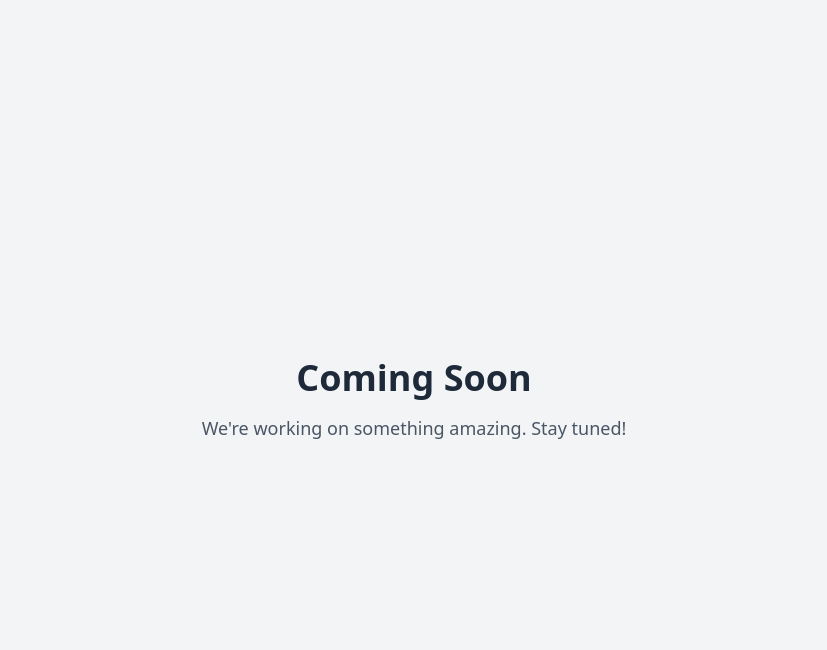
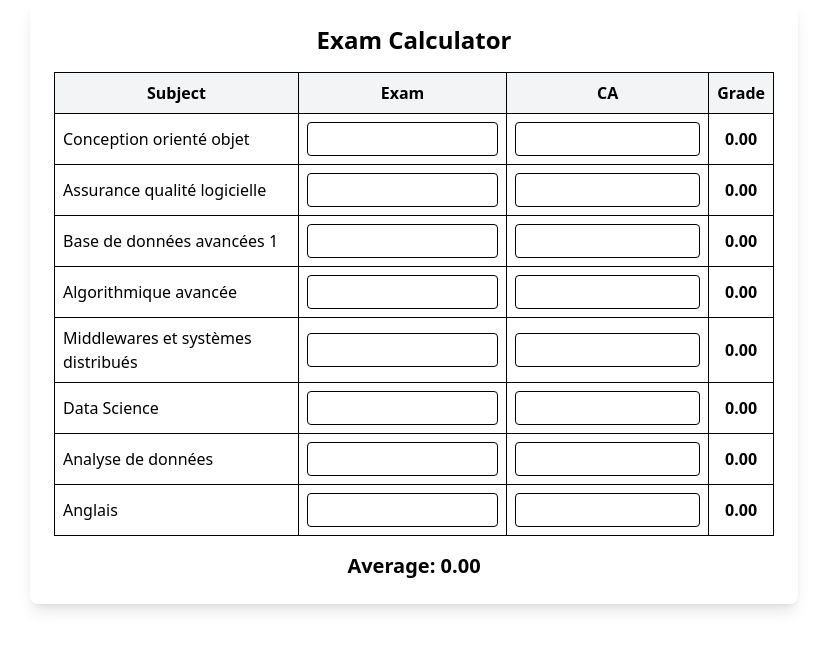
Before and after one commit to Mamchamohammed/GradeCalculator, a React (Vite) app: page /GradeCalculatorS2 in a window 1280 px wide. Shown: the top 650 px of the page, without its empty margins (226-1053 px from the left). Built offline with nearby package versions, Linux system fonts and the light colour scheme.

Commit message:
added S2 calculator

```diff
--- a/src/GradeCalculatorS1.tsx
+++ b/src/GradeCalculatorS1.tsx
@@ -15,12 +15,12 @@ const subjects = [
 
 export default function ExamCalculator() {
   const [scores, setScores] = useState(() => {
-    const savedScores = Cookies.get("examScores");
+    const savedScores = Cookies.get("examScoresS1");
     return savedScores ? JSON.parse(savedScores) : subjects.map(() => ({ exam: "", ca: "" }));
   });
 
   useEffect(() => {
-    Cookies.set("examScores", JSON.stringify(scores), { expires: 365 });
+    Cookies.set("examScoresS1", JSON.stringify(scores), { expires: 365 });
   }, [scores]);
 
   const handleChange = (index: number, type: "exam" | "ca", value: string) => {
--- a/src/GradeCalculatorS2.tsx
+++ b/src/GradeCalculatorS2.tsx
@@ -1,8 +1,94 @@
-export default function GradeCalculatorS2() {
-    return (
-      <div className="flex flex-col items-center justify-center h-screen bg-gray-100">
-        <h1 className="text-4xl font-bold text-gray-800 mb-4">Coming Soon</h1>
-        <p className="text-lg text-gray-600">We're working on something amazing. Stay tuned!</p>
+import { useState, useEffect } from "react";
+import Cookies from "js-cookie";
+
+const subjects = [
+  { name: "Conception orienté objet", exam: 0.5, ca: 0.5, coefficient: 3 },
+  { name: "Assurance qualité logicielle", exam: 1.0, ca: 0.0, coefficient: 2 },
+  { name: "Base de données avancées 1", exam: 0.5, ca: 0.5, coefficient: 3 },
+  { name: "Algorithmique avancée", exam: 0.66, ca: 0.34, coefficient: 2 },
+  { name: "Middlewares et systèmes distribués", exam: 0.66, ca: 0.34, coefficient: 2 },
+  { name: "Data Science", exam: 0.66, ca: 0.34, coefficient: 2 },
+  { name: "Analyse de données", exam: 0.66, ca: 0.34, coefficient: 2 },
+  { name: "Anglais", exam: 1.0, ca: 0, coefficient: 1 },
+];
+
+export default function ExamCalculator() {
+  const [scores, setScores] = useState(() => {
+    const savedScores = Cookies.get("examScoresS2");
+    return savedScores ? JSON.parse(savedScores) : subjects.map(() => ({ exam: "", ca: "" }));
+  });
+
+  useEffect(() => {
+    Cookies.set("examScoresS2", JSON.stringify(scores), { expires: 365 });
+  }, [scores]);
+
+  const handleChange = (index: number, type: "exam" | "ca", value: string) => {
+    const newScores = [...scores];
+    newScores[index][type] = value;
+    setScores(newScores);
+  };
+
+  const calculateGrade = (index: number) => {
+    const subject = subjects[index];
+    const examScore = parseFloat(scores[index].exam) || 0;
+    const caScore = parseFloat(scores[index].ca) || 0;
+    return (examScore * subject.exam + caScore * subject.ca).toFixed(2);
+  };
+
+  const calculateAverage = () => {
+    let total = 0;
+    let totalCoeff = 0;
+
+    subjects.forEach((subject, index) => {
+      const weightedScore = parseFloat(calculateGrade(index)) || 0;
+      total += weightedScore * subject.coefficient;
+      totalCoeff += subject.coefficient;
+    });
+
+    return totalCoeff > 0 ? (total / totalCoeff).toFixed(2) : "0.00";
+  };
+
+  return (
+    <div className="p-6 max-w-3xl mx-auto bg-white shadow-lg rounded-lg">
+      <h1 className="text-2xl font-bold text-center mb-4">Exam Calculator</h1>
+      <table className="w-full border-collapse border border-gray-300">
+        <thead>
+          <tr className="bg-gray-100">
+            <th className="p-2 border">Subject</th>
+            <th className="p-2 border">Exam</th>
+            <th className="p-2 border">CA</th>
+            <th className="p-2 border">Grade</th>
+          </tr>
+        </thead>
+        <tbody>
+          {subjects.map((subject, index) => (
+            <tr key={index}>
+              <td className="p-2 border">{subject.name}</td>
+              <td className="p-2 border">
+                <input
+                  type="number"
+                  value={scores[index].exam}
+                  onChange={(e) => handleChange(index, "exam", e.target.value)}
+                  className="w-full p-1 border rounded"
+                />
+              </td>
+              <td className="p-2 border">
+                <input
+                  type="number"
+                  value={scores[index].ca}
+                  onChange={(e) => handleChange(index, "ca", e.target.value)}
+                  className="w-full p-1 border rounded"
+                  disabled={subject.ca === 0}
+                />
+              </td>
+              <td className="p-2 border text-center font-bold">{calculateGrade(index)}</td>
+            </tr>
+          ))}
+        </tbody>
+      </table>
+      <div className="text-center mt-4">
+        <h2 className="text-xl font-bold mt-2">Average: {calculateAverage()}</h2>
       </div>
-    );
-  }
+    </div>
+  );
+}
```
